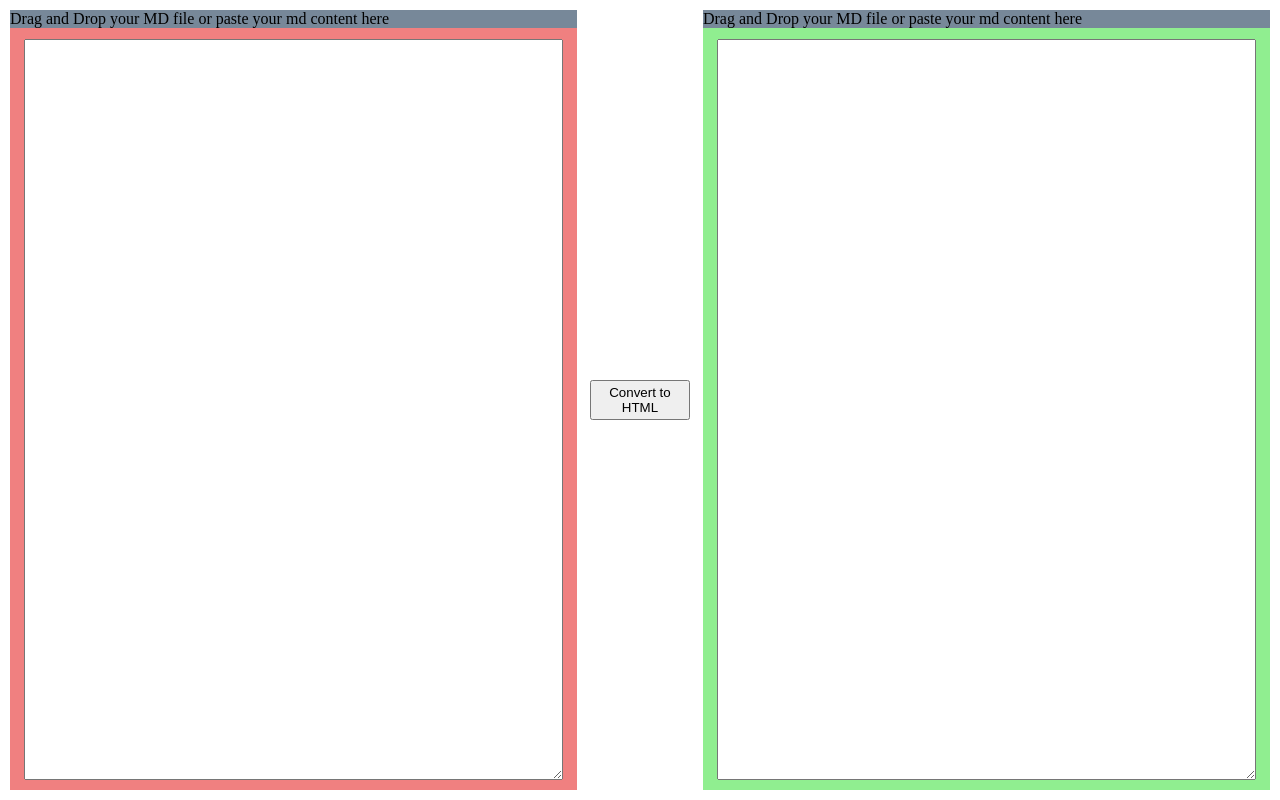
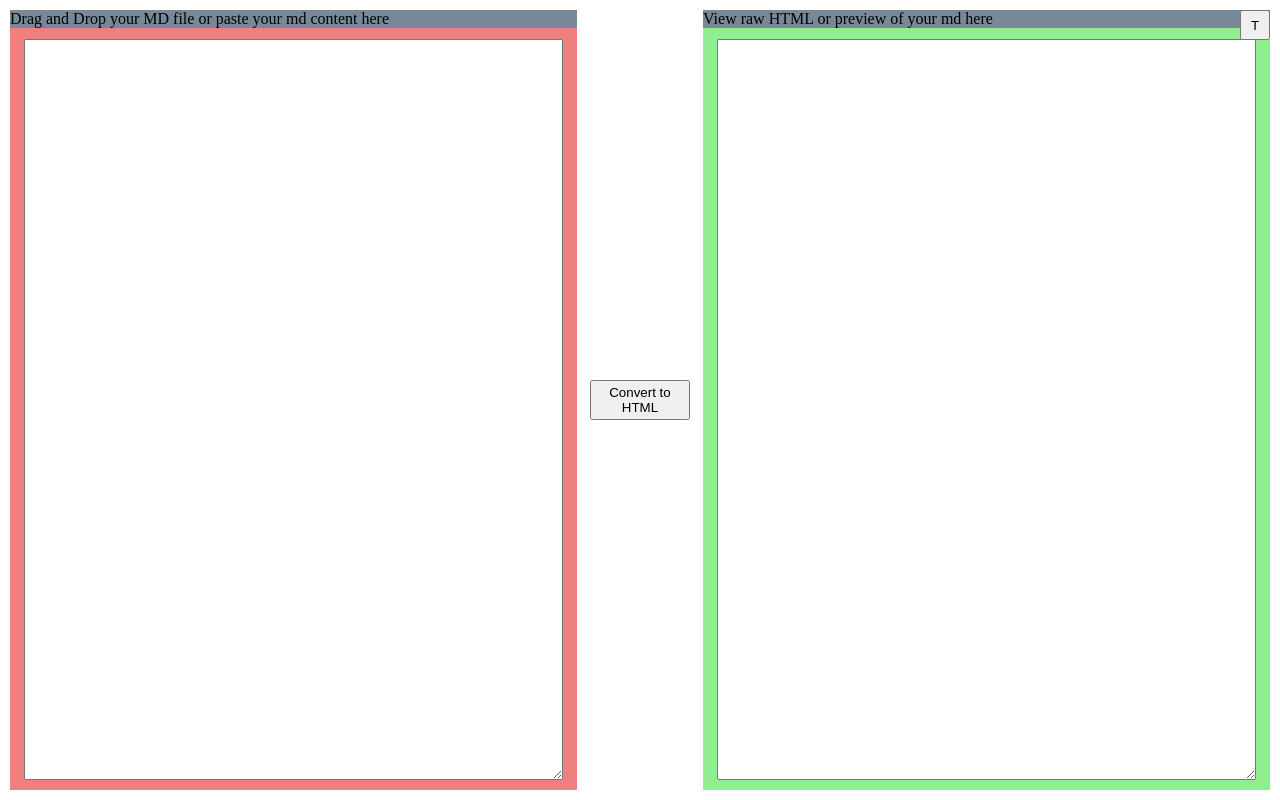
Before and after one commit to tushar5526/md-to-html, a plain HTML site: page index.html in a window 1280 px wide. Drawn offline with Linux system fonts and the light colour scheme.

Commit message:
added preview button

```diff
--- a/index.html
+++ b/index.html
@@ -18,7 +18,8 @@
         </div>
         <button class="convert">Convert to HTML</button>
         <div class="html">
-            <p style="background-color:lightslategray;">Drag and Drop your MD file or paste your md content here</p>
+            <p style="background-color:lightslategray;">View raw HTML or preview of your md here</p>
+            <button class="toggle-view">T</button>
             <textarea></textarea>
         </div>
     </div>
--- a/styles.css
+++ b/styles.css
@@ -1,10 +1,10 @@
-*{
+* {
     margin: 0;
     padding: 0;
     box-sizing: border-box;
 }
 
-.container{
+.container {
     display: flex;
     margin: auto;
     height: 100vh;
@@ -13,13 +13,16 @@
     align-items: center;
 }
 
-.md > textarea, .html > textarea{
+.md>textarea,
+.html>textarea {
     width: 95%;
     height: 95%;
     margin: auto;
     padding: 5px;
 }
-.md, .html{
+
+.md,
+.html {
     width: 45%;
     height: 100%;
     background-color: lightcoral;
@@ -27,12 +30,22 @@
     flex-direction: column;
 }
 
-.html{
+
+.html {
     background-color: lightgreen;
-
+    position: relative;
 }
 
-.convert{
+.convert {
     width: 8%;
     height: 40px;
 }
+
+.toggle-view {
+    width: 30px;
+    height: 30px;
+    position: absolute;
+    top: 0px;
+    right: 0px;
+    cursor: pointer;
+}
```
